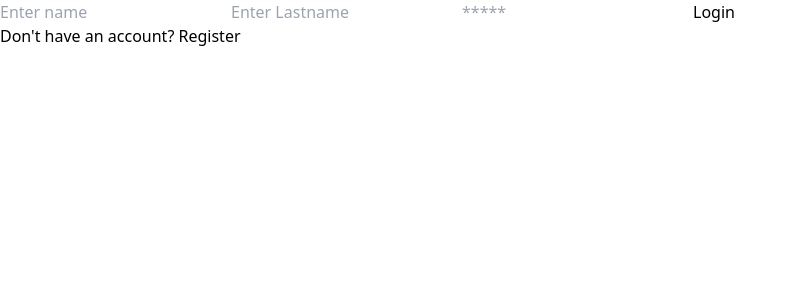
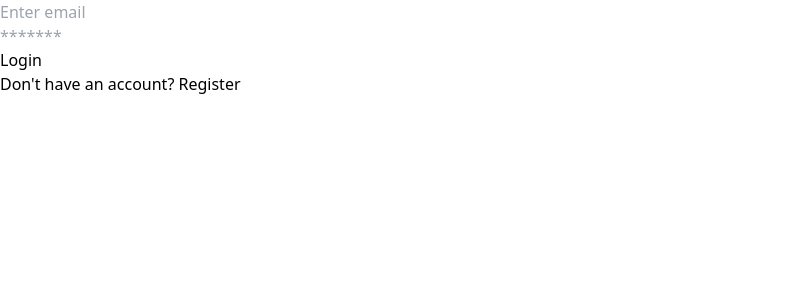
Before and after one commit to Marioboseski/todo-app, a React (Vite) app: page / in a window 1280 px wide. Shown: the top 300 px of the page, without its empty margins (0-797 px from the left). Built offline with nearby package versions, Linux system fonts and the light colour scheme.

Commit message:
Add special field validation with reusable component FormInput.tsx

```diff
--- a/src/components/auth/LoginForm.tsx
+++ b/src/components/auth/LoginForm.tsx
@@ -1,5 +1,6 @@
 import { useState } from "react";
 import validateLogin from "../../validation/validateLogin";
+import FormInput from "../ui/FormInput";
 
 type LoginValues = {
   email: string,
@@ -14,17 +15,37 @@ const LoginForm = () => {
   });
 
   const [errors, setErrors] = useState<Partial<LoginValues>>({});
+  const [ touched, setTouched ] = useState<Partial<Record<keyof LoginValues, boolean>>>({});
 
   const handleChange = (e: React.ChangeEvent<HTMLInputElement>) => {
     const { name, value } = e.target;
 
-    setValues(prev => ({
-      ...prev, [name]: value
-    }));
+    const newValues = {
+      ...values, [name]: value
+    }
+    setValues(newValues);
+
+    const validationErrors = validateLogin(newValues);
+    setErrors(validationErrors);
+
+  }
+
+  const handleBlur = (e:React.FocusEvent<HTMLInputElement>) => {
+    const field = e.target.name as keyof LoginValues;
+
+    setTouched(prev => ({...prev, [field]: true }));
+
+    const validationErrors = validateLogin(values);
+    setErrors(validationErrors);
   }
 
   const handleSubmit = (e: React.FormEvent) => {
     e.preventDefault();
+
+    setTouched({
+      email: true,
+      password: true,
+    })
 
     const validationErrors = validateLogin(values);
     setErrors(validationErrors);
@@ -33,26 +54,30 @@ const LoginForm = () => {
   }
 
   return (
-    <div>
-      <form onSubmit={handleSubmit}>
-        <input type="text"
-          placeholder="Enter name" />
+    <div className="flex justify-center items-center w-full p-2">
+      <form onSubmit={handleSubmit} className="flex flex-col justify-around items-center gap-2 p-2 border-2 border-gray-400 rounded-lg min-h-[400px] w-full">
 
-        <input type="email"
+        <FormInput
         name="email"
+        type="email"
         value={values.email}
+        placeholder={"Enter email"}
+        error={errors.email}
+        touched={touched.email}
         onChange={handleChange}
-          placeholder="Enter Lastname" />
-        {errors.email && <p>{errors.email}</p>}
+        onBlur={handleBlur} />
 
-        <input type="password"
+        <FormInput
         name="password"
+        type="password"
         value={values.password}
+        placeholder={"*******"}
+        error={errors.password}
+        touched={touched.password}
         onChange={handleChange}
-          placeholder="*****" />
-        {errors.password && <p>{errors.password}</p>}
+        onBlur={handleBlur} />
 
-        <button type="submit">Login</button>
+        <button type="submit" className="border-2 border-gray-400 rounded-md w-full max-w-36">Login</button>
       </form>
     </div>
   );
--- a/src/components/auth/RegisterForm.tsx
+++ b/src/components/auth/RegisterForm.tsx
@@ -1,5 +1,6 @@
 import { useState } from "react";
 import validateRegister from "../../validation/validateRegister";
+import FormInput from "../ui/FormInput";
 
 type RegisterValues = {
   name: string,
@@ -22,16 +23,41 @@ const RegisterForm = () => {
   })
 
   const [errors, setErrors] = useState<Partial<RegisterValues>>({});
+  const [ touched, setTouched ] = useState<Partial<Record<keyof RegisterValues,boolean>>>({});
 
   const handleChange = (e: React.ChangeEvent<HTMLInputElement>) => {
     const { name, value } = e.target;
-    setValues(prev => ({
-      ...prev, [name]: value
-    }))
+
+    const newValues = {
+      ...values, [name]: value
+    }
+
+    setValues(newValues);
+
+    const validationErrors = validateRegister(newValues);
+    setErrors(validationErrors);
+  }
+
+  const handleBlur = (e: React.FocusEvent<HTMLInputElement>) => {
+    const field = e.target.name as keyof RegisterValues;
+
+    setTouched(prev => ({ ...prev, [field]: true }));
+
+    const validationErrors = validateRegister(values);
+    setErrors(validationErrors);
   }
 
   const handleSubmit = (e: React.FormEvent) => {
     e.preventDefault();
+
+    setTouched({
+      name: true,
+      lastname: true,
+      email: true,
+      password: true,
+      location: true,
+      phoneNumber: true,
+    })
 
     const validationErrors = validateRegister(values);
     setErrors(validationErrors);
@@ -41,47 +67,66 @@ const RegisterForm = () => {
   return (
     <div>
       <form onSubmit={handleSubmit}>
-        <input type="text"
+
+        <FormInput
           name="name"
+          type="text"
           value={values.name}
+          placeholder="Enter name"
+          error={errors.name}
+          touched={touched.name}
           onChange={handleChange}
-          placeholder="Name" />
-          {errors.name && <p>{errors.name}</p>}
+          onBlur={handleBlur} />
 
-        <input type="text"
+          <FormInput
           name="lastname"
+          type="text"
           value={values.lastname}
+          placeholder="Enter lastname"
+          error={errors.lastname}
+          touched={touched.lastname}
           onChange={handleChange}
-          placeholder="Lastname" />
-          {errors.lastname && <p>{errors.lastname}</p>}
+          onBlur={handleBlur} />
 
-        <input type="email"
+          <FormInput
           name="email"
+          type="email"
           value={values.email}
+          placeholder="Enter email"
+          error={errors.email}
+          touched={touched.email}
           onChange={handleChange}
-          placeholder="Email" />
-          {errors.email && <p>{errors.email}</p>}
+          onBlur={handleBlur} />
 
-        <input type="password"
+          <FormInput
           name="password"
+          type="password"
           value={values.password}
+          placeholder="*******"
+          error={errors.password}
+          touched={touched.password}
           onChange={handleChange}
-          placeholder="*****" />
-          {errors.password && <p>{errors.password}</p>}
+          onBlur={handleBlur} />
 
-        <input type="text"
+          <FormInput
           name="location"
+          type="text"
           value={values.location}
+          placeholder="Enter location"
+          error={errors.location}
+          touched={touched.location}
           onChange={handleChange}
-          placeholder="Location" />
-          {errors.location && <p>{errors.location}</p>}
+          onBlur={handleBlur} />
 
-        <input type="text"
+          <FormInput
           name="phoneNumber"
+          type="text"
           value={values.phoneNumber}
+          placeholder="Phone Number"
+          error={errors.phoneNumber}
+          touched={touched.phoneNumber}
           onChange={handleChange}
-          placeholder="Phone Number" />
-          {errors.phoneNumber && <p>{errors.phoneNumber}</p>}
+          onBlur={handleBlur} />
 
         <button type="submit">Register</button>
       </form>
--- /dev/null
+++ b/src/components/ui/FormInput.tsx
@@ -0,0 +1,40 @@
+type FormInputProps = {
+  name: string,
+  type?: string,
+  value: string,
+  placeholder?: string,
+  error?: string,
+  touched?: boolean,
+  onChange: (e: React.ChangeEvent<HTMLInputElement>) => void,
+  onBlur: (e: React.FocusEvent<HTMLInputElement>) => void
+}
+
+const FormInput = ({
+  name,
+  type = "text",
+  value,
+  placeholder,
+  error,
+  touched,
+  onChange,
+  onBlur
+}: FormInputProps) => {
+
+  return (
+    <div>
+      <div>
+        <input type={type}
+          name={name}
+          value={value}
+          placeholder={placeholder}
+          onChange={onChange}
+          onBlur={onBlur} />
+      </div>
+        { touched && error && (
+        <p>{error}</p>
+      )}
+    </div>
+  )
+}
+
+export default FormInput;
--- a/src/pages/Auth.tsx
+++ b/src/pages/Auth.tsx
@@ -10,7 +10,7 @@ const Auth = () => {
   }
 
   return (
-    <div>
+    <div className="flex flex-col justify-center items-center min-h-dvh">
       {isLogin ? <LoginForm /> : <RegisterForm />}
       <button onClick={toggleForm}>{isLogin ? "Don't have an account? Register"
       : "Already have an account? Login"}</button>
--- a/src/validation/validateRegister.ts
+++ b/src/validation/validateRegister.ts
@@ -1,4 +1,4 @@
-import { requred, validateEmail, validatePassword } from "../utils/validators"
+import { requred, validateEmail, validatePassword } from "../utils/validators";
 
 type RegisterValues = {
   name: string,
```
Lines whose indentation alone changed are shown as unchanged.
